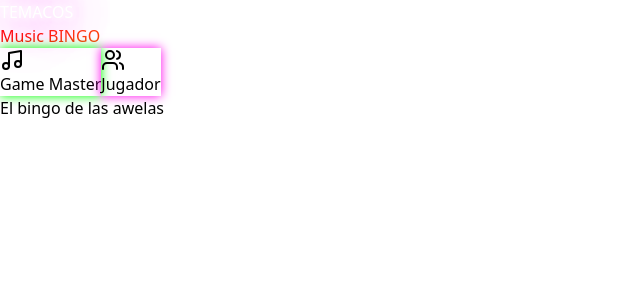
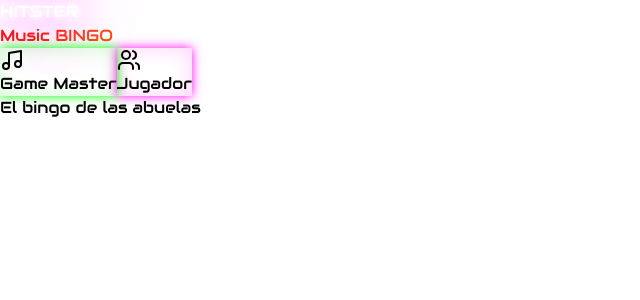
Before and after one commit to MMarioB/music-bingo, a React (Vite) app: page / in a window 1280 px wide. Shown: the top 300 px of the page, without its empty margins (0-640 px from the left). Built offline with nearby package versions, Linux system fonts and the light colour scheme; what spotify-web-api-js would draw is missing.

Commit message:
fix color font in buttons

```diff
--- a/src/components/App.jsx
+++ b/src/components/App.jsx
@@ -1,5 +1,11 @@
 import { useState, useCallback } from "react";
+import { Audiowide } from 'next/font/google';
 import MusicBingoGame from "../components/PlayerView/MusicBingoGame";
+
+const audiowide = Audiowide({
+  weight: '400',
+  subsets: ['latin'],
+});
 import GameMaster from "../components/GameMasterView/GameMaster";
 import GameRoom from "../components/GameRoom";
 import { Card } from "../components/ui/card";
@@ -206,7 +212,7 @@ function App() {
   };
 
   return (
-    <div className="min-h-screen bg-[#1a0133] p-4 relative overflow-hidden">
+    <div className={`min-h-screen bg-[#1a0133] p-4 relative overflow-hidden ${audiowide.className}`}>
       {/* Fondo con cuadrícula tipo disco */}
       <div
         className="absolute inset-0 opacity-20"
@@ -252,7 +258,7 @@ function App() {
                   0 0 92px #ff00ee
                 `
             }}>
-            TEMACOS
+            HITSTER
           </h1>
           <h2 className="text-4xl md:text-5xl font-bold relative"
             style={{
@@ -278,9 +284,9 @@ function App() {
                 <div className="grid gap-6">
                   <Button
                     onClick={() => handleRoleSelect('master')}
-                    className="h-auto py-8 bg-transparent border-2 border-[#00ff00] hover:bg-[#00ff00]/20 transform transition-all hover:scale-105 group"
+                    className="h-auto py-8 bg-black/30 border-2 border-[#00ff00] hover:bg-[#00ff00]/20 transform transition-all hover:scale-105 group text-white/90"
                     style={{
-                      boxShadow: '0 0 10px #00ff00',
+                      boxShadow: '0 0 10px #00ff00, inset 0 0 20px rgba(0, 255, 0, 0.2)',
                     }}
                   >
                     <div className="flex items-center justify-center gap-3">
@@ -291,9 +297,9 @@ function App() {
 
                   <Button
                     onClick={() => handleRoleSelect('player')}
-                    className="h-auto py-8 bg-transparent border-2 border-[#ff00ee] hover:bg-[#ff00ee]/20 transform transition-all hover:scale-105 group"
+                    className="h-auto py-8 bg-black/30 border-2 border-[#ff00ee] hover:bg-[#ff00ee]/20 transform transition-all hover:scale-105 group text-white/90"
                     style={{
-                      boxShadow: '0 0 10px #ff00ee',
+                      boxShadow: '0 0 10px #ff00ee, inset 0 0 20px rgba(255, 0, 238, 0.2)',
                     }}
                   >
                     <div className="flex items-center justify-center gap-3">
@@ -304,7 +310,7 @@ function App() {
                 </div>
 
                 <p className="text-white/60 text-center mt-6 text-sm">
-                  El bingo de las awelas
+                  El bingo de las abuelas
                 </p>
               </Card>
             </motion.div>
```
